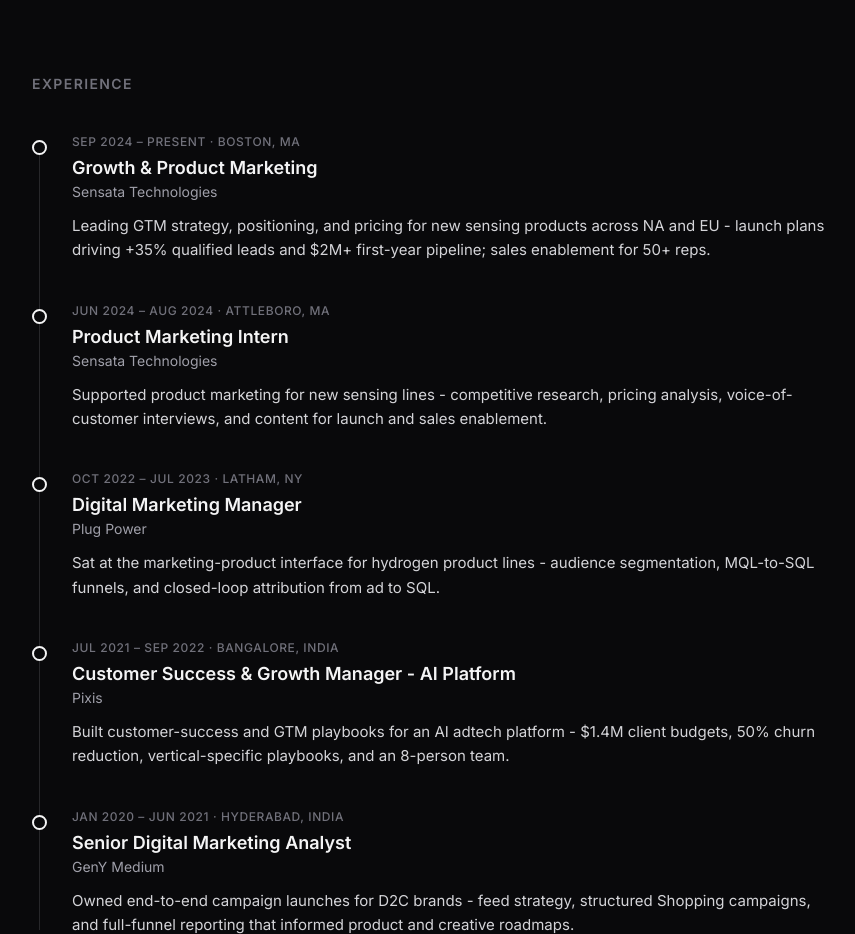
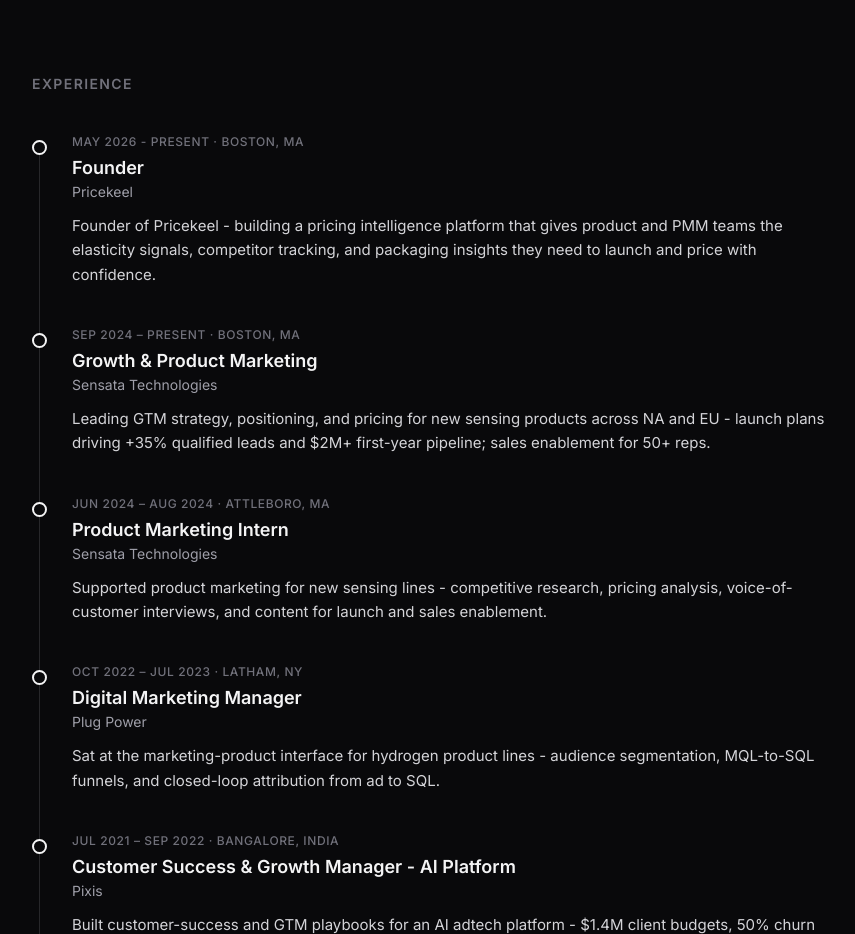
Before and after one commit to arokhith1998/adhi-product, a Next.js app: page / in a window 1280 px wide. Shown: the part 1740-2674 px from the top of the page, without its empty margins (120-975 px from the left). Built offline with nearby package versions, Linux system fonts and the light colour scheme.

Commit message:
Add Founder @ Pricekeel to Experience timeline (May 2026 - Present)

```diff
--- a/src/components/Experience.tsx
+++ b/src/components/Experience.tsx
@@ -1,4 +1,12 @@
 const jobs = [
+  {
+    company: "Pricekeel",
+    role: "Founder",
+    period: "May 2026 - Present",
+    location: "Boston, MA",
+    summary:
+      "Founder of Pricekeel - building a pricing intelligence platform that gives product and PMM teams the elasticity signals, competitor tracking, and packaging insights they need to launch and price with confidence.",
+  },
   {
     company: "Sensata Technologies",
     role: "Growth & Product Marketing",
```
